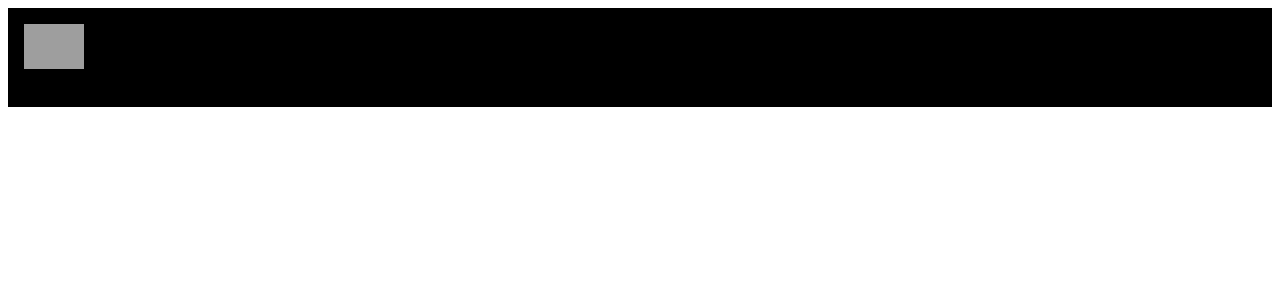
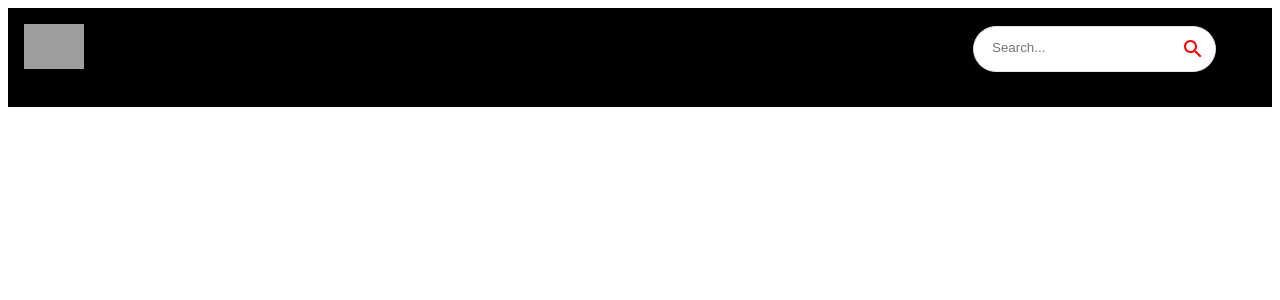
Before and after one commit to SAKILsCode/dummy-youtube, a React (Vite) app: page / in a window 1280 px wide. Shown: the top 300 px of the page. Built offline with nearby package versions, Linux system fonts and the light colour scheme; grey boxes are pictures that could not be loaded.

Commit message:
🚧 search bar created

```diff
--- a/src/components/Navbar.jsx
+++ b/src/components/Navbar.jsx
@@ -2,6 +2,7 @@
 import { Link } from 'react-router-dom';
 
 import { logo } from '../utils/constants';
+import SearchBar from './SearchBar';
 
 const Navbar = () => (
   <Stack
@@ -18,6 +19,7 @@
     <Link>
       <img src={logo} alt='logo' height={45} />
     </Link>
+    <SearchBar/>
   </Stack>
 );
 
--- /dev/null
+++ b/src/components/SearchBar.jsx
@@ -0,0 +1,30 @@
+import { Search } from '@mui/icons-material';
+import { IconButton, Paper } from '@mui/material';
+
+const SearchBar = () => {
+  return (
+    <Paper
+      component='form'
+      onSubmit={() => {}}
+      sx={{
+        borderRadius: 20,
+        border: '1px solid #e3e3e3',
+        pl: 2,
+        boxShadow: 'none',
+        mr: { sm: 5 },
+      }}
+    >
+      <input
+        className='search-bar'
+        placeholder='Search...'
+        value=''
+        onChange={() => {}}
+        style={{ border: 'none'}}
+      />
+      <IconButton type='submit' sx={{ p: '10px', color: 'red' }}>
+        <Search />
+      </IconButton>
+    </Paper>
+  );
+};
+export default SearchBar;
--- a/src/components/index.js
+++ b/src/components/index.js
@@ -3,3 +3,4 @@
 export { default as Navbar } from './Navbar';
 export { default as SearchFeed } from './SearchFeed';
 export { default as VideoDetail } from './VideoDetail';
+export { default as SearchBar } from './SearchBar';
```
